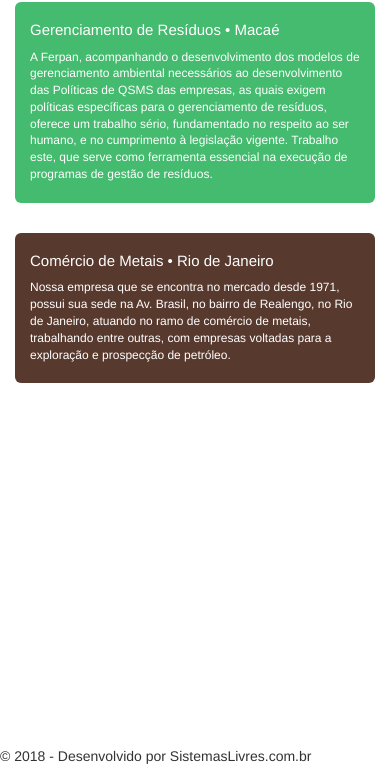
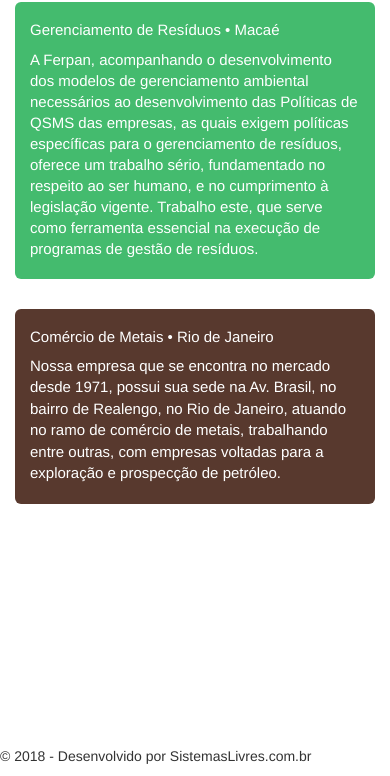
Before and after one commit to andreurbano/ferpan, a website: page views/index.html in a window 390 px wide. Shown: the part 68-844 px from the top of the page. Drawn offline with nearby package versions, Linux system fonts and the light colour scheme; files that its build step writes are made by us from their sources; files whose address does not match are found by name.

Commit message:
Tamanho de fonte no mobile

```diff
--- a/public/css/style.css
+++ b/public/css/style.css
@@ -151,7 +151,7 @@ body {
 }
 
 .jumbos p {
-  font-size: 1.2rem;
+  font-size: 1.5rem;
   margin-bottom: -10px;
 }
 
--- a/views/index.html
+++ b/views/index.html
@@ -76,7 +76,7 @@
 
         <div class="jumbos">
 
-          <div class="jumbotron clearfix jumbo1">
+          <div class="jumbotron jumbo1">
             <h1 class="text-muted">Gerenciamento de Resíduos &bull; Macaé</h1>
             <p class="lead">
               A Ferpan, acompanhando o desenvolvimento dos modelos de gerenciamento
@@ -96,9 +96,9 @@
           -->
           </div>
 
-          <div class="jumbotron clearfix jumbo2">
-            <h1 class="text-muted">Comércio de Metais &bull; Rio de Janeiro</h1>
-            <p class="lead">
+          <div class="jumbotron jumbo2">
+            <h1 >Comércio de Metais &bull; Rio de Janeiro</h1>
+            <p >
                 Nossa empresa que se encontra no mercado desde 1971, possui sua
                 sede na Av. Brasil, no bairro de Realengo, no Rio de Janeiro, atuando no ramo de
                 comércio de metais, trabalhando entre outras, com empresas voltadas para a
```
